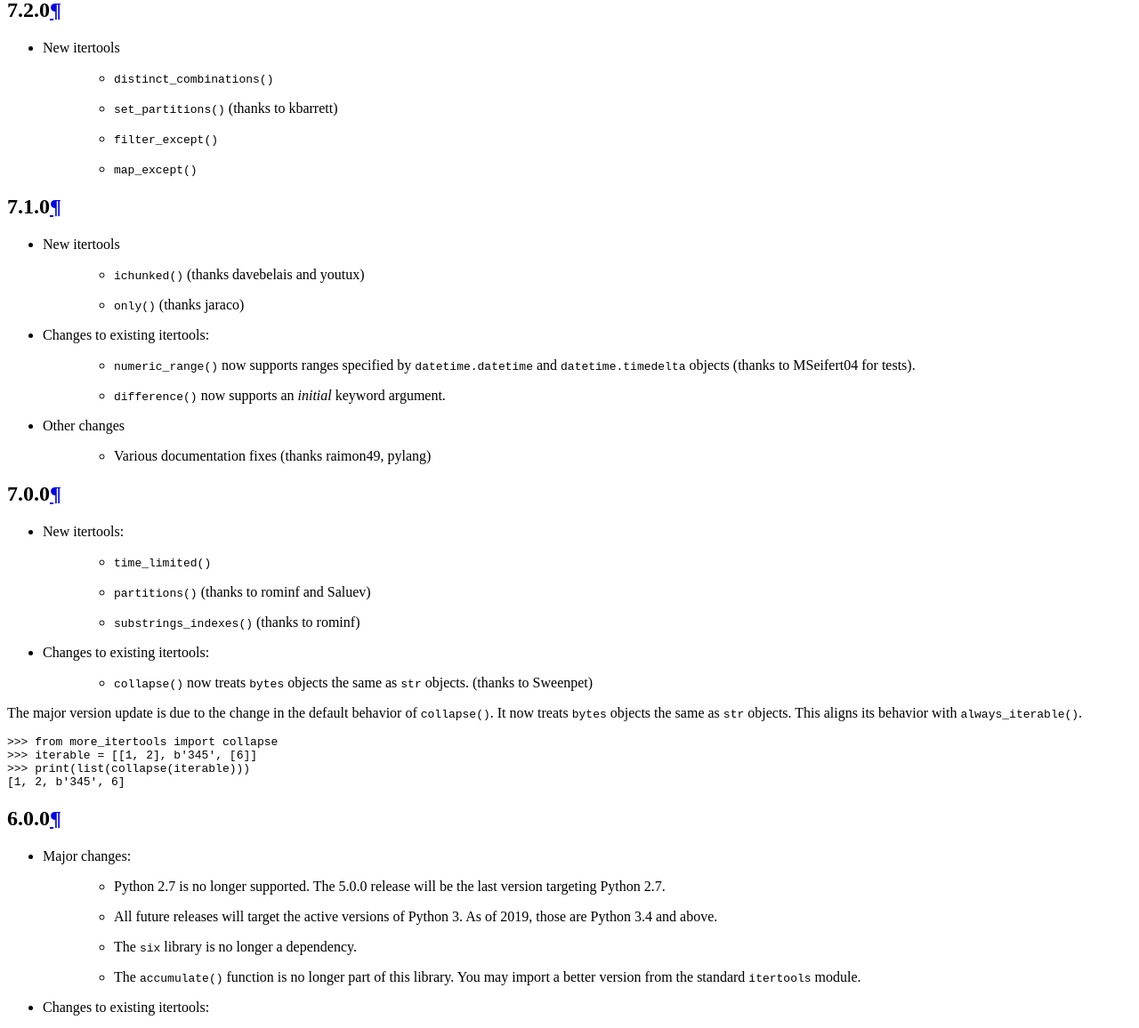
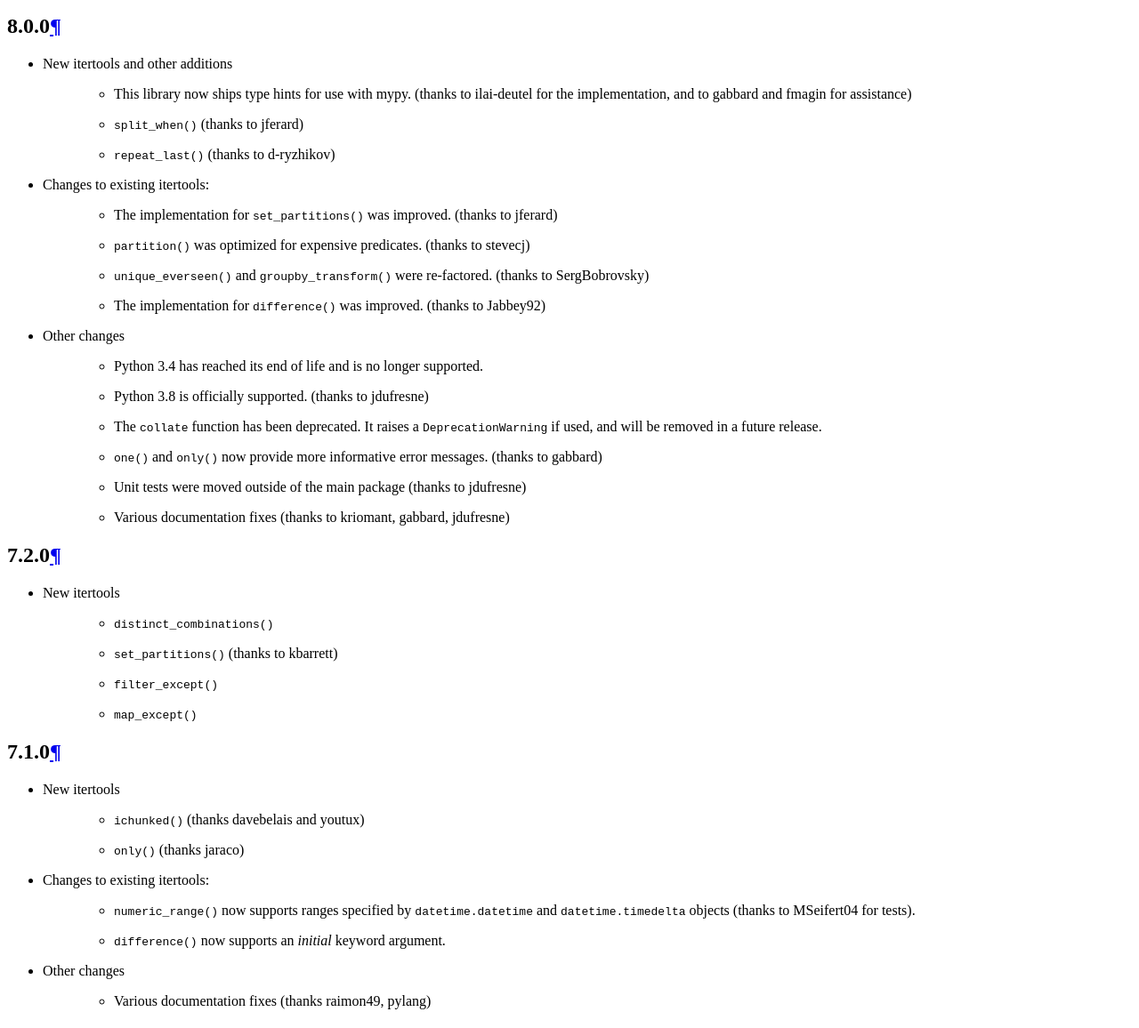
Before and after one commit to more-itertools/more-itertools, a Sphinx documentation site: the page built from docs/versions.rst, in a window 1280 px wide and 1400 px high, scrolled down 642 px, cut to the strip 244-1400 px from the top of the window. Shown: the whole strip at 89% size. Built offline with Sphinx 7.4.7 and the Read the Docs theme 2.0.0, drawn with Linux system fonts in a browser that asks for light colours.

Commit message:
Update docs for 8.0.0

```diff
--- a/README.rst
+++ b/README.rst
@@ -22,6 +22,7 @@ Python iterables.
 |                        | `split_before <https://more-itertools.readthedocs.io/en/stable/api.html#more_itertools.split_before>`_,                                                                                                              |
 |                        | `split_after <https://more-itertools.readthedocs.io/en/stable/api.html#more_itertools.split_after>`_,                                                                                                                |
 |                        | `split_into <https://more-itertools.readthedocs.io/en/stable/api.html#more_itertools.split_into>`_,                                                                                                                  |
+|                        | `split_when <https://more-itertools.readthedocs.io/en/stable/api.html#more_itertools.split_when>`_,                                                                                                                  |
 |                        | `bucket <https://more-itertools.readthedocs.io/en/stable/api.html#more_itertools.bucket>`_,                                                                                                                          |
 |                        | `unzip <https://more-itertools.readthedocs.io/en/stable/api.html#more_itertools.unzip>`_,                                                                                                                            |
 |                        | `grouper <https://more-itertools.readthedocs.io/en/stable/api.html#more_itertools.grouper>`_,                                                                                                                        |
--- a/docs/versions.rst
+++ b/docs/versions.rst
@@ -4,6 +4,32 @@ Version History
 
 .. automodule:: more_itertools
    :noindex:
+
+8.0.0
+-----
+
+* New itertools and other additions
+    * This library now ships type hints for use with mypy.
+      (thanks to ilai-deutel for the implementation, and to gabbard and fmagin for assistance)
+    * :func:`split_when` (thanks to jferard)
+    * :func:`repeat_last` (thanks to d-ryzhikov)
+
+* Changes to existing itertools:
+    * The implementation for :func:`set_partitions` was improved. (thanks to jferard)
+    * :func:`partition` was optimized for expensive predicates. (thanks to stevecj)
+    * :func:`unique_everseen` and :func:`groupby_transform` were re-factored. (thanks to SergBobrovsky)
+    * The implementation for :func:`difference` was improved. (thanks to Jabbey92)
+
+
+* Other changes
+    * Python 3.4 has reached its end of life and is no longer supported.
+    * Python 3.8 is officially supported. (thanks to jdufresne)
+    * The ``collate`` function has been deprecated.
+      It raises a ``DeprecationWarning`` if used, and will be removed in a future release.
+    * :func:`one` and :func:`only` now provide more informative error messages. (thanks to gabbard)
+    * Unit tests were moved outside of the main package (thanks to jdufresne)
+    * Various documentation fixes (thanks to kriomant, gabbard, jdufresne)
+
 
 7.2.0
 -----
```
Also changed, not shown: 1 other file.
